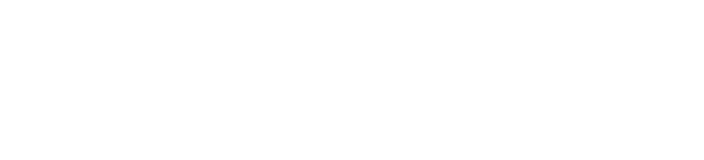
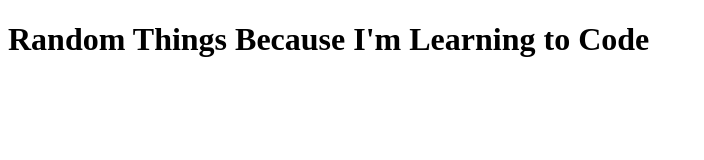
Before and after one commit to J-Dunlop/Website, a plain HTML site: page index.html in a window 1280 px wide. Shown: the whole page, without its empty margins (0-704 px from the left). Drawn offline with Linux system fonts and the light colour scheme.

Commit message:
Update index.html

```diff
--- a/index.html
+++ b/index.html
@@ -5,5 +5,6 @@
     <meta charset="utf-8">
 </head>
 <body>
+<h1>Random Things Because I'm Learning to Code</h1>
 </body>
 </html>
```
